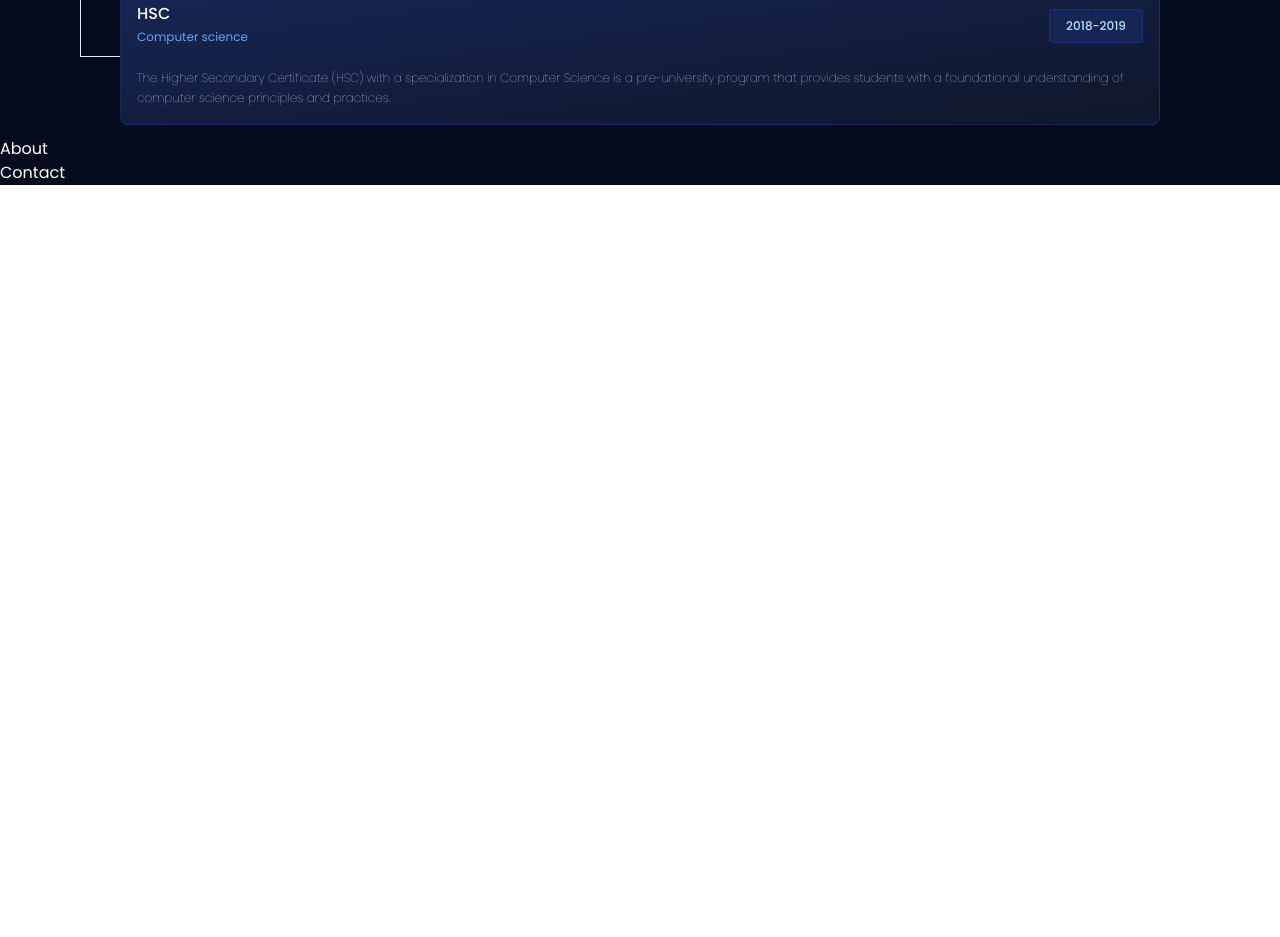
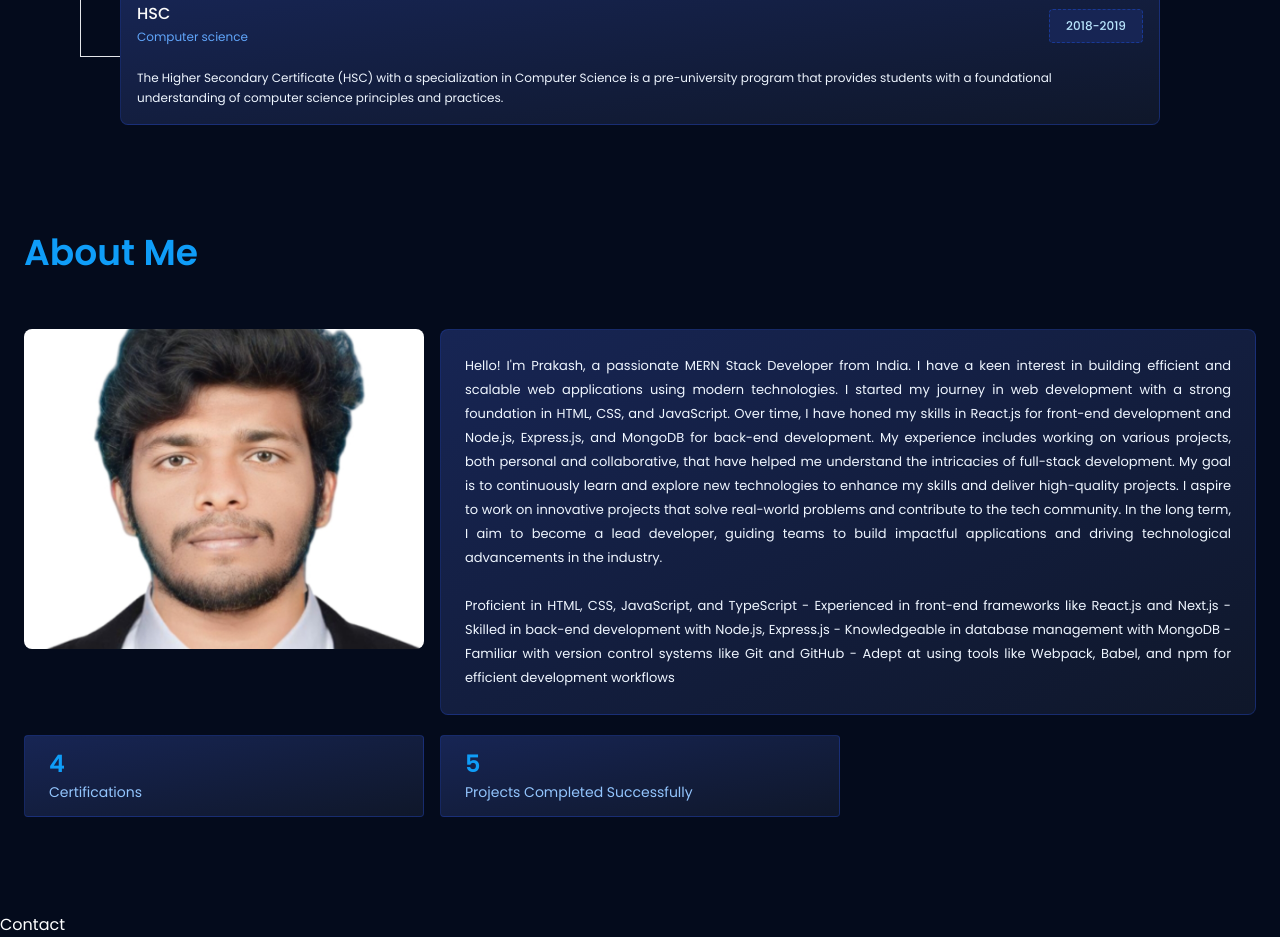
Before and after one commit to prakash-it/Portfolio-s, a React (Vite) app in the folder Portfolio-2/: page / in a window 1280 px wide. Shown: the part 1900-2837 px from the top of the page. Before the commit the page ends 2085 px from the top, so only its background shows below. Built offline with nearby package versions, Linux system fonts and the light colour scheme.

Commit message:
Portfolio

```diff
--- a/Portfolio-2/src/components/About.jsx
+++ b/Portfolio-2/src/components/About.jsx
@@ -1,7 +1,39 @@
 import React from 'react'
+import pic from '../assets/Prakash.K.jpg'
+import { ABOUT } from '../utils/data'
 
 export default function About() {
   return (
-    <div>About</div>
+    <section className='max-w-screen-xl px-6 mx-auto py-10 md:py-24' id='about'>
+      <h5 className='text-primary text-2xl md:text-4xl font-semibold text-center md:text-left pb-10 md:pb-14'>About Me</h5>
+
+      <div className='grid grid-cols-1 md:grid-cols-3 md:gap-4'>
+        <img src={pic} alt="photo" className='w-full h-80 object-cover rounded-lg mb-4 md:mb-0' />
+
+        <div className='col-span-2 bg-gradient-to-br from-blue-950 to-slate-900 rounded-lg border border-blue-800/40 p-6 transition duration-300  hover:shadow-lg hover:shadow-blue-500/100'>
+          <p className='text-blue-50 text-xs md:text-[13px] font-normal text-justify leading-6'>
+            {ABOUT.introduction} {ABOUT.background}{""} {ABOUT.Career_Goals}
+          </p>
+          <br />
+          <p className='text-blue-50 text-xs md:text-[13px] font-normal text-justify leading-6'>
+            {ABOUT.Skils}
+          </p>
+        </div>
+      </div>
+
+      <div className='grid grid-cols-1 md:grid-cols-3 gap-4 mt-5'>
+        <InfoCard count={ABOUT.stats.certifications} label="Certifications" />
+        <InfoCard count={ABOUT.stats.project} label="Projects Completed Successfully" />
+      </div>
+    </section>
   )
 }
+
+const InfoCard = ({ label, count }) => {
+  return (
+    <div className='bg-gradient-to-br from-blue-950  to-slate-900 rounded border border-blue-800/40 px-4 md:px-6 py-3 transition duration-300  hover:shadow-lg hover:shadow-blue-500/100'>
+      <div className="text-primary text-xl md:text-2xl font-semibold">{count}</div>
+      <span className='text-blue-300 text-xs md:text-sm font-normal'>{label}</span>
+    </div>
+  )
+}
--- a/Portfolio-2/src/components/MobileNavbar.jsx
+++ b/Portfolio-2/src/components/MobileNavbar.jsx
@@ -18,7 +18,7 @@ export default function MobileNavbar({isopen, setIsMenuOpen }) {
                 <a className='menu-item' onClick={()=>{handleScroll("hero")}}>Home</a>
             </li>
             <li  className='mb-5'>
-                <a className='menu-item' onClick={()=>{handleScroll("skill")}}>Skill</a>
+                <a className='menu-item' onClick={()=>{handleScroll("skills")}}>Skills</a>
             </li>
             <li  className='mb-5'>
                 <a className='menu-item' onClick={()=>{handleScroll("experience")}}>Experience</a>
--- a/Portfolio-2/src/components/WorkExperience.jsx
+++ b/Portfolio-2/src/components/WorkExperience.jsx
@@ -37,7 +37,7 @@ const ExperienceCard =({
       {!isLast&& (<div className='hidden md:block min-w-96 h-[140px] border-r border-b border-blue-500 border-dashed'/>) }
 
 
-      <div className='bg-gradient-to-br from-blue-950 to-slate-900 rounded-lg border border-blue-800/40 p-4 mx-0 md:mx-10 md:absolute top-[70px] mb-6 d:mb-0'>
+      <div className='bg-gradient-to-br from-blue-950 to-slate-900 rounded-lg border border-blue-800/40 p-4 mx-0 md:mx-10 md:absolute top-[70px] mb-6 d:mb-0 transition duration-300  hover:shadow-lg hover:shadow-blue-500/100'>
       <div className='flex items-center justify-between flex-1'>
         <div>
           <p className='text-white text--[13.5px] md:text-base font-medium leading-4 md:leading-5'>{Degree}</p>
@@ -45,7 +45,7 @@ const ExperienceCard =({
         </div>
         <div className='text-sky-200 text-[11px] md:text-xs font-medium bg-blue-950 rounded border border-blue-700/50 border-dashed justify-center items-center px-4 py-2'>{duration}</div>
       </div>
-      <p className='text-blue-50 text-xs font-thin leading-5 mt-5'>{decription}</p>
+      <p className='text-blue-50 text-xs font-normal leading-5 mt-5'>{decription}</p>
       </div>
     </div>
   )
--- a/Portfolio-2/src/utils/data.js
+++ b/Portfolio-2/src/utils/data.js
@@ -87,20 +87,24 @@ export const EDUexperience = [
 ]
 
 export const ABOUT = {
-    heading: "About Me",
-    description:
+
+    introduction:
        " Hello! I'm Prakash, a passionate MERN Stack Developer from India. I have a keen interest in building efficient and scalable web applications using modern technologies.",
 
-        Background:
+    background:
       "I started my journey in web development with a strong foundation in HTML, CSS, and JavaScript. Over time, I have honed my skills in React.js for front-end development and Node.js, Express.js, and MongoDB for back-end development. My experience includes working on various projects, both personal and collaborative, that have helped me understand the intricacies of full-stack development.",
 
-    Projects:` - **Project 1**: [Project Name] - A web application built with React.js and Node.js that allows users to [brief description of functionality].
-        - **Project 2**: [Project Name] - A responsive website developed using Tailwind CSS and Express.js for [brief description of purpose].
-        - **Project 3**: [Project Name] - An e-commerce platform leveraging MongoDB for data storage and React.js for dynamic user interface.`,
+    Skils:`Proficient in HTML, CSS, JavaScript, and TypeScript
+      - Experienced in front-end frameworks like React.js and Next.js
+      - Skilled in back-end development with Node.js, Express.js
+      - Knowledgeable in database management with MongoDB
+      - Familiar with version control systems like Git and GitHub
+      - Adept at using tools like Webpack, Babel, and npm for efficient development workflows`,
     Career_Goals:
        " My goal is to continuously learn and explore new technologies to enhance my skills and deliver high-quality projects. I aspire to work on innovative projects that solve real-world problems and contribute to the tech community. In the long term, I aim to become a lead developer, guiding teams to build impactful applications and driving technological advancements in the industry."
     ,
     stats:{
-        certificationsEarned : 3
+        certifications : 4,
+        project :5
     }
 };
```
